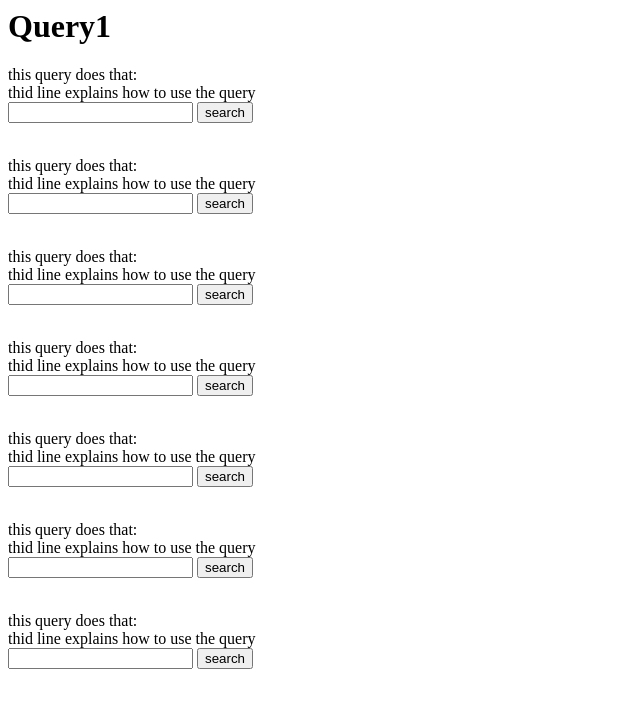
After one commit to ofekMula/Cinema_Career_Recommendation, a Flask app: page /query.html in a window 1280 px wide. The commit adds this page. Shown: the top 708 px of the page, without its empty margins (0-640 px from the left). Run offline with Flask 2, Linux system fonts and the light colour scheme.

Commit message:
added query.html page + index page navigation to query page

```diff
--- a/simple_server/SRC/APPLICATION-SOURCE-CODE/server.py
+++ b/simple_server/SRC/APPLICATION-SOURCE-CODE/server.py
@@ -4,18 +4,21 @@ import mysql.connector
 
 def findCountry(input):
     cur = mysql.cursor()
-    mysql_query = f"DESCRIBE Film"
-    cur.execute(mysql_query)
-    h = cur.fetchall()
-    headers = []
-    for col in h:
-        headers.append(col[0])
+    # mysql_query = f"DESCRIBE Film"
+    # cur.execute(mysql_query)
+    headers = [f"number of films in {input} is: " ]
     result = [headers]
     print(headers)
-    mysql_query = f"SELECT * FROM Film  WHERE Title LIKE '%{input}%' LIMIT 20 "
+    mysql_query = f"SELECT  sum(c.count)  as films_in_country FROM" \
+                  f"( SELECT Country,COUNT(*) as count FROM Film  WHERE Country LIKE '%kololo%'" \
+                  f"GROUP BY Country order by count desc) as c"
 
     cur.execute(mysql_query)
-    result.extend(cur.fetchall())
+    ft = cur.fetchall()
+    print(ft)
+    if ft[0][0] == None:
+        ft[0] = (0,)
+    result.extend(ft)
     return render_template('searchResults.html', data=result)
 
 def findbestProduction():
@@ -58,7 +61,8 @@ mysql = mysql.connector.connect(
 @app.route('/search')
 def search_return_html():
     input = request.args.get('query')
-    return findbestProduction()
+    #return findbestProduction()
+    return findCountry(input)
 
 
 @app.route('/')
@@ -66,6 +70,68 @@ def search_return_html():
 @app.route('/index')
 def index():
     return render_template('index.html')
+@app.route('/query.html')
+def query():
+    return render_template('query.html')
+def run_query_1(input):
+    cur = mysql.cursor()
+    headers = ["amount", "Production"]
+
+    result = [headers]
+    print(headers)
+    mysql_query = f"SELECT  count(f.id) as film_amount , p.fullName FROM Film as f, Production as p , Film_Production as fp where (f.id=fp.film_id) and  (fp.Production_id=p.id) and f.rating>=7 GROUP BY  p.fullName ORDER BY film_amount DESC LIMIT 20 "
+
+    cur.execute(mysql_query)
+    result.extend(cur.fetchall())
+    return render_template('searchResults.html', data=result)
+
+def run_query_2(input):
+    pass
+def run_query_3(input):
+    pass
+
+def run_query_4(input):
+    pass
+
+def run_query_5(input):
+    pass
+
+def run_query_6(input):
+    pass
+
+def run_query_7(input):
+    pass
+
+
+
+@app.route('/query1')
+def query_1():
+    input = request.args.get('query')
+    return run_query_1(input)
+@app.route('/query2')
+def query_2():
+    input = request.args.get('query')
+    return run_query_2(input)
+@app.route('/query3')
+def query_3():
+    input = request.args.get('query')
+    return run_query_3(input)
+@app.route('/query4')
+def query_4():
+    input = request.args.get('query')
+    return run_query_4(input)
+@app.route('/query5')
+def query_5():
+    input = request.args.get('query')
+    return run_query_5(input)
+@app.route('/query6')
+def query_6():
+    input = request.args.get('query')
+    return run_query_6(input)
+@app.route('/query7')
+def query_7():
+    input = request.args.get('query')
+    return run_query_7(input)
 
 
 if __name__ == '__main__':
--- a/simple_server/SRC/APPLICATION-SOURCE-CODE/static/cover.css
+++ b/simple_server/SRC/APPLICATION-SOURCE-CODE/static/cover.css
@@ -8,7 +8,7 @@
 
 .u-section-1 .u-text-1 {
   font-weight: 700;
-  margin: 123px 60px 0 auto;
+  margin: 123px 40px 0 auto;
 }
 
 .u-section-1 .u-btn-1 {
--- /dev/null
+++ b/simple_server/SRC/APPLICATION-SOURCE-CODE/templates/query.html
@@ -0,0 +1,60 @@
+<html>
+    <header>
+        <h1> Query1</h1>
+    </header>
+    <body>
+
+        <form action="/query1" method="GET">
+            <span> this query does that:</span>
+            <br>
+            <span> thid line explains how to use the query</span><br>
+            <input type="text" name="query" required>
+            <input type="submit" value="search">
+        </form><br>
+
+        <form action="/query2" method="GET">
+            <span> this query does that:</span><br>
+            <span> thid line explains how to use the query</span><br>
+            <input type="text" name="query" required>
+            <input type="submit" value="search">
+        </form><br>
+
+        <form action="/query3" method="GET">
+                <span> this query does that:</span><br>
+            <span> thid line explains how to use the query</span><br>
+            <input type="text" name="query" required>
+            <input type="submit" value="search">
+        </form><br>
+
+        <form action="/query4" method="GET">
+                        <span> this query does that:</span><br>
+            <span> thid line explains how to use the query</span><br>
+            <input type="text" name="query" required>
+            <input type="submit" value="search">
+        </form><br>
+
+        <form action="/query5" method="GET">
+                <span> this query does that:</span><br>
+            <span> thid line explains how to use the query</span><br>
+            <input type="text" name="query" required>
+            <input type="submit" value="search">
+        </form><br>
+
+        <form action="/query6" method="GET">
+            <span> this query does that:</span><br>
+            <span> thid line explains how to use the query</span><br>
+            <input type="text" name="query" required>
+            <input type="submit" value="search">
+        </form><br>
+
+        <form action="/query7" method="GET">
+            <span> this query does that:</span><br>
+            <span> thid line explains how to use the query</span><br>
+            <input type="text" name="query" required>
+            <input type="submit" value="search">
+        </form>
+
+
+
+    </body>
+</html>
```
Also changed, not shown: simple_server/SRC/APPLICATION-SOURCE-CODE/templates/index.html (+10 -8 lines).
